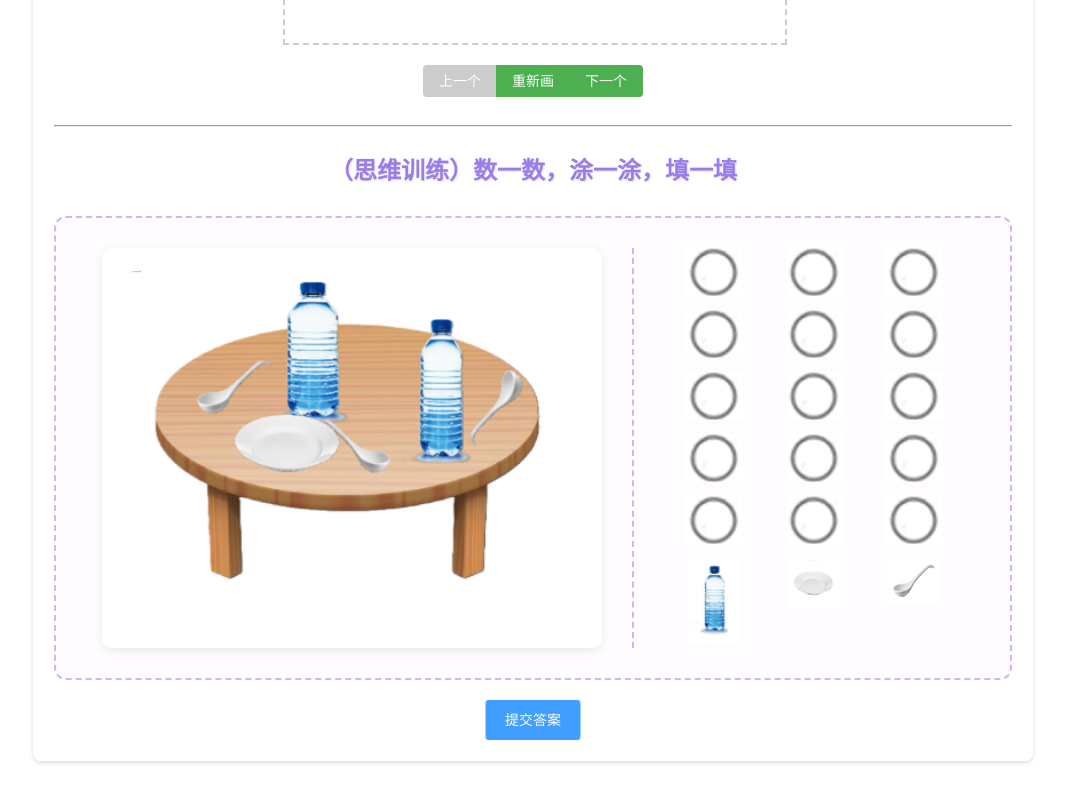
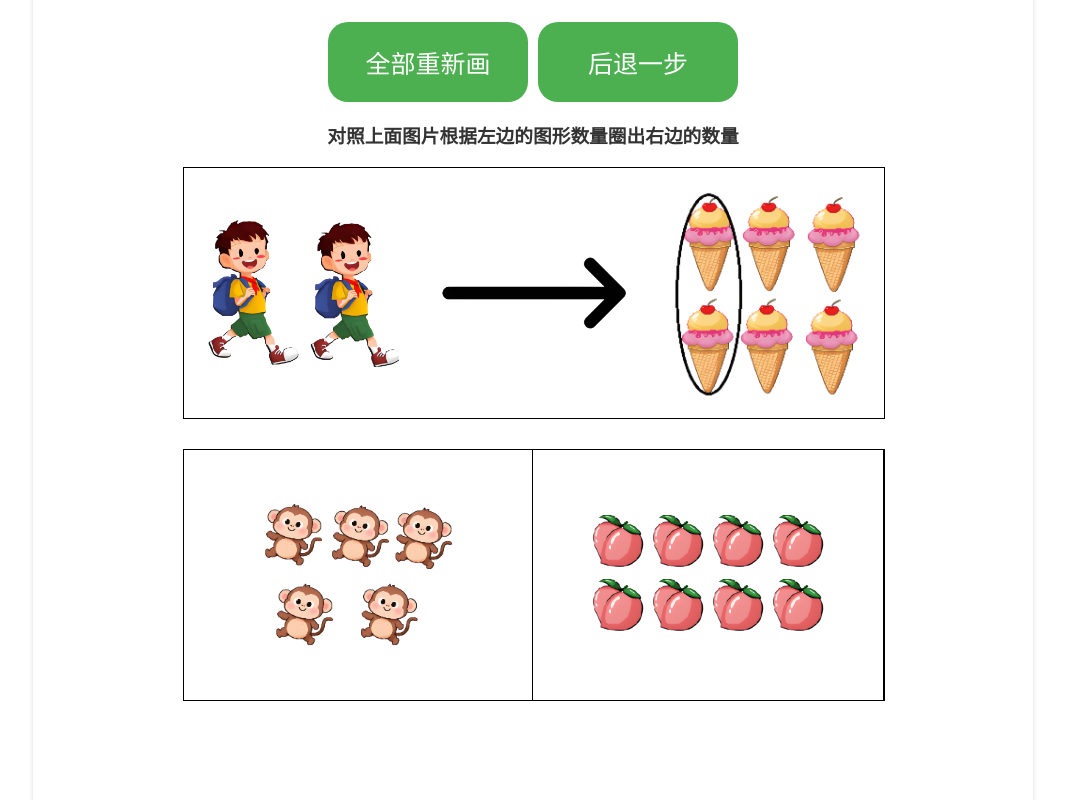
Before and after one commit to Nacocx/AmeQd, a Vue app: page / in a window 1280 px wide. Shown: the part 2640-3440 px from the top of the page, without its empty margins (107-1172 px from the left). Before the commit the page ends 3409 px from the top, so only its background shows below. Built offline with nearby package versions, Linux system fonts and the light colour scheme.

Commit message:
Update App.vue

```diff
--- a/src/App.vue
+++ b/src/App.vue
@@ -23,17 +23,20 @@
 
 
 
-                <!-- TODO: fix lxt and qst bugs -->
-              <!-- <div>
+               <div>
+
                 <lxt :message="questions.lxt_part3" v-if="lxtpage === 1" />
+                <!-- 拓展应用：3 -->
                 <lxt :message="questions.lxt_tuo3" v-if="lxtpage === 2" />
+                <qst :message="questions.qst" />
                 <el-button-group size="large">
                   <el-button @click="lxtpage--" type="primary" :disabled="lxtpage === 1">Last</el-button>
                   <el-button @click="lxtpage++" type="primary" :disabled="lxtpage === 2">Next</el-button>
                 </el-button-group>
                 <hr />
-              </div> -->
-                <!-- <qst :message="questions.qst"/> -->
+
+
+              </div>
 
               <xzt :questions="questions.xzt" />
               <sst :items="questions.sst" />
```
